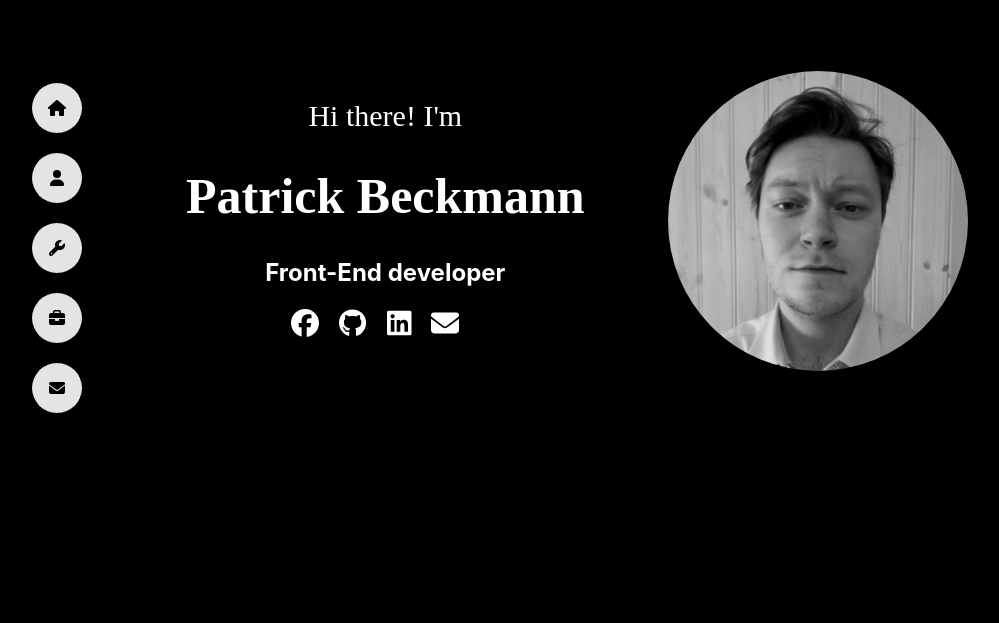
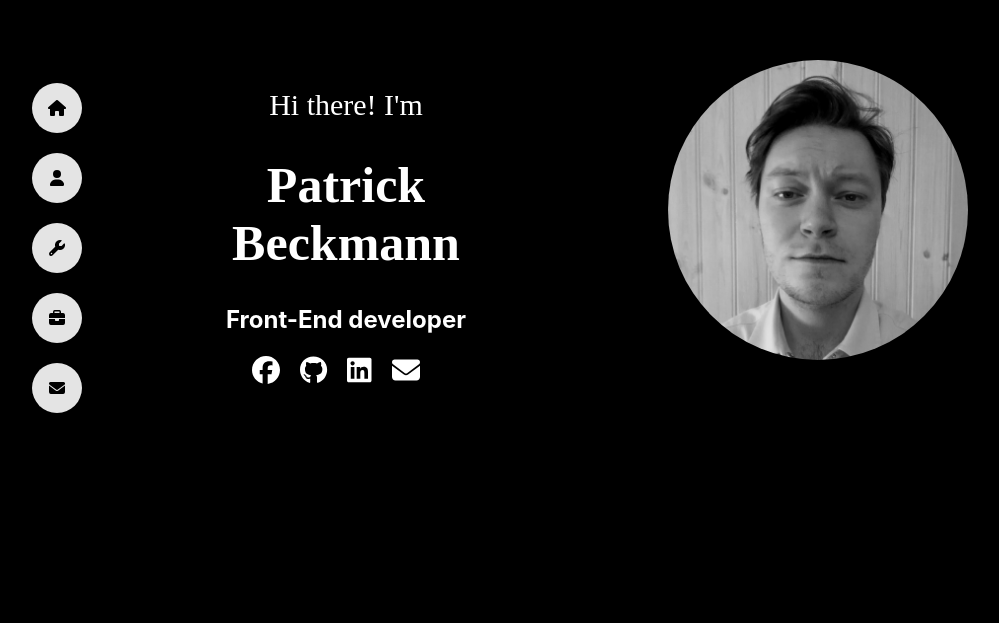
Before and after one commit to PBeckmann94/portfolio, a React (Create React App) app: page / in a window 1280 px wide. Shown: the part 177-800 px from the top of the page, without its empty margins (54-1053 px from the left). Built offline with nearby package versions, Linux system fonts and the light colour scheme.

Commit message:
adjustments

```diff
--- a/src/pages/home.jsx
+++ b/src/pages/home.jsx
@@ -10,7 +10,6 @@ const Home = () => {
   return (
     <div className="container-home">
       <div className="card">
-        <div className="scroll-animation-hidden">
         <div className="description">
           <p>Hi there! I'm</p>
           <h1>
@@ -30,15 +29,12 @@ const Home = () => {
             <FontAwesomeIcon icon={faEnvelope} />
           </a>
         </div>
-        </div>
         <div className="spacer" /> {/* Add an empty div for spacing */}
-        <div className="scroll-animation-hidden">
         <div class="profile-picture-container">
           <img class="profile-picture" src="IMG_20220621_180350 (2).jpg" alt="Profile" />
         </div>
       </div>
     </div>
-    </div>
   );
 };
 
```
